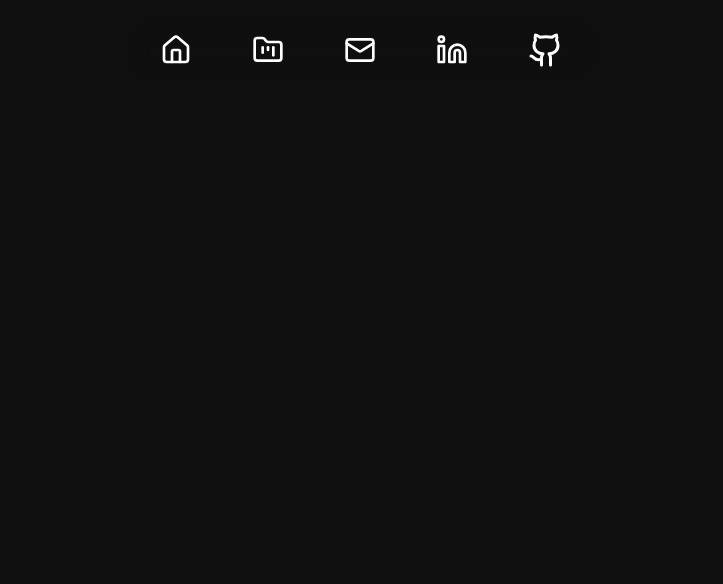
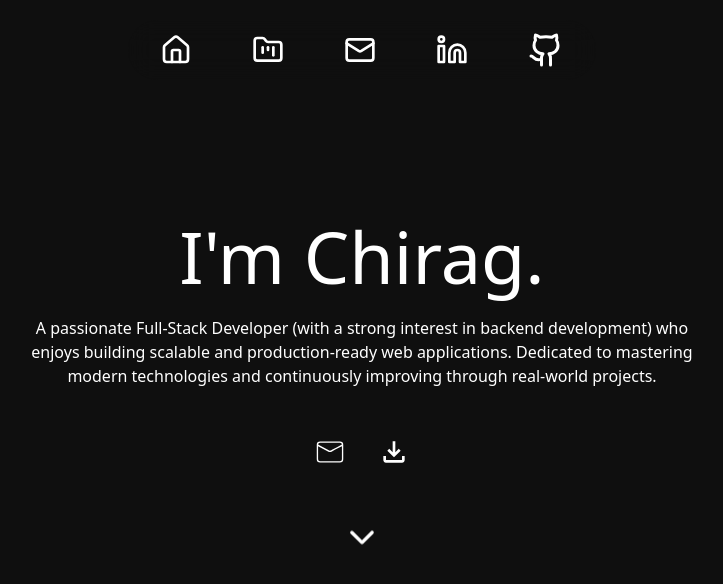
Before and after one commit to chiragSharma2424/Portfolio, a React (Vite) app in the folder portfolio/: page / in a window 1280 px wide. Shown: the top 584 px of the page, without its empty margins (278-1001 px from the left). Built offline with nearby package versions, Linux system fonts and the light colour scheme.

Commit message:
hero section added

```diff
--- a/portfolio/src/App.jsx
+++ b/portfolio/src/App.jsx
@@ -1,10 +1,12 @@
 import React from 'react'
 import Navbar from './components/Navbar';
+import Hero from './components/Hero';
 
 const App = () => {
   return (
     <div>
       <Navbar />
+      <Hero />
     </div>
   )
 }
--- /dev/null
+++ b/portfolio/src/components/Hero.jsx
@@ -0,0 +1,52 @@
+import { CiMail } from "react-icons/ci";
+import { MdOutlineFileDownload } from "react-icons/md";
+import { IoIosArrowDown } from "react-icons/io";
+import { motion } from "framer-motion";
+
+export default function Hero() {
+  return (
+    <div className="flex justify-center mt-55">
+      <div className="flex flex-col justify-center max-w-[700px]">
+        <motion.div
+          initial={{ opacity: 0, y: 60 }}
+          animate={{ opacity: 1, y: 0 }}
+          transition={{ duration: 0.7, ease: "easeOut" }}
+        >
+          <h1 className="text-white font-medium text-7xl text-center">
+            I'm Chirag.
+          </h1>
+
+          <p className="text-white mt-6 text-center text-md">
+            A passionate Full-Stack Developer (with a strong interest in backend development)
+            who enjoys building scalable and production-ready web applications. Dedicated to
+            mastering modern technologies and continuously improving through real-world projects.
+          </p>
+
+          <div className="flex justify-center gap-8 text-white text-3xl mt-12">
+            <div className="relative group flex flex-col items-center">
+              <a href="mailto:sharmachirag242004@gmail.com">
+                <CiMail className="size-8 group-hover:scale-110 transition" />
+              </a>
+              <span className="absolute -top-7 text-xs bg-[#0f0f0f] text-white px-2 py-1 rounded opacity-0 group-hover:opacity-100 transition">
+                Mail
+              </span>
+            </div>
+
+            <div className="relative group flex flex-col items-center">
+              <a href="/resume.pdf" download>
+                <MdOutlineFileDownload className="size-8 group-hover:scale-110 transition" />
+              </a>
+              <span className="absolute -top-7 text-xs bg-[#0f0f0f] text-white px-2 py-1 rounded opacity-0 group-hover:opacity-100 transition">
+                Resume
+              </span>
+            </div>
+          </div>
+
+          <div className="flex justify-center mt-14 text-white text-4xl animate-bounce">
+            <IoIosArrowDown />
+          </div>
+        </motion.div>
+      </div>
+    </div>
+  );
+}
```
